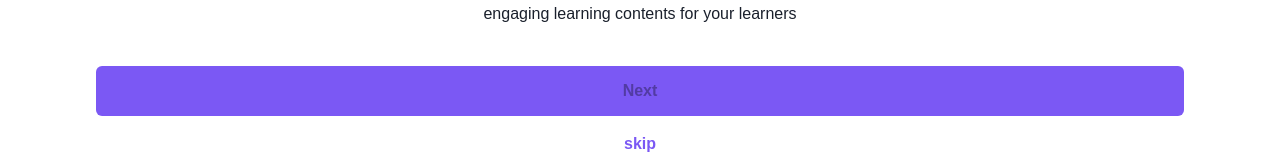
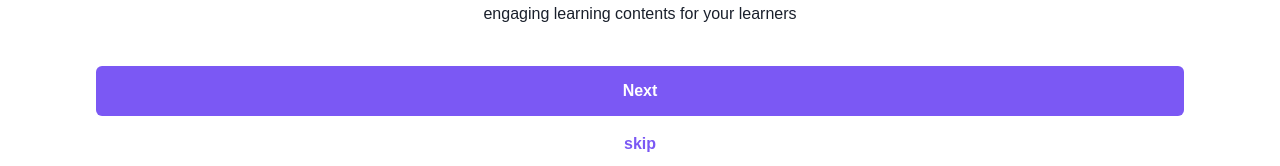
Before and after one commit to KlosaNow/klosanow-frontend, a React (Vite) app: page /onboarding in a window 1280 px wide. Shown: the part 596-762 px from the top of the page. Built offline with nearby package versions, Linux system fonts and the light colour scheme.

Commit message:
fix: replace color

```diff
--- a/src/pages/OnbordingSlides/OnboardingSlides.tsx
+++ b/src/pages/OnbordingSlides/OnboardingSlides.tsx
@@ -31,7 +31,7 @@ const OnboardingSlides = ({ slides }: OnboardingSlidesProps) => {
         <SlideTemplate {...slides[currentIndex]} />
       </motion.div>
       <Stack direction='column' align='center'>
-      <Button variant='solid' color='primary.70' background='#7B58F4' w='85%' h='50px' onClick={handleNextSlide}>
+      <Button variant='solid' color='white' background='#7B58F4' w='85%' h='50px' onClick={handleNextSlide}>
         {currentIndex === slides.length - 1 ? "Login" : "Next"}
       </Button>
       <Button
```
